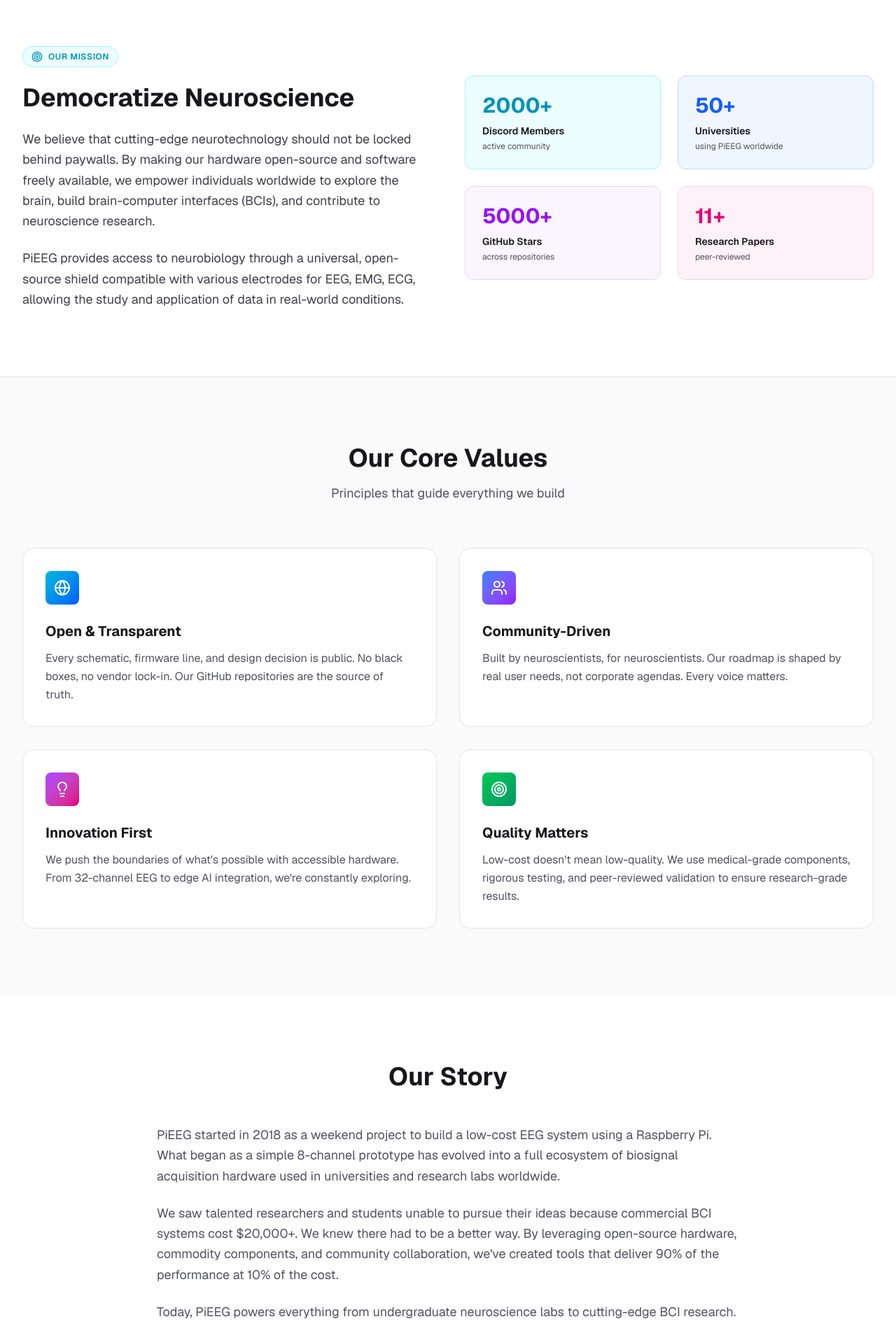
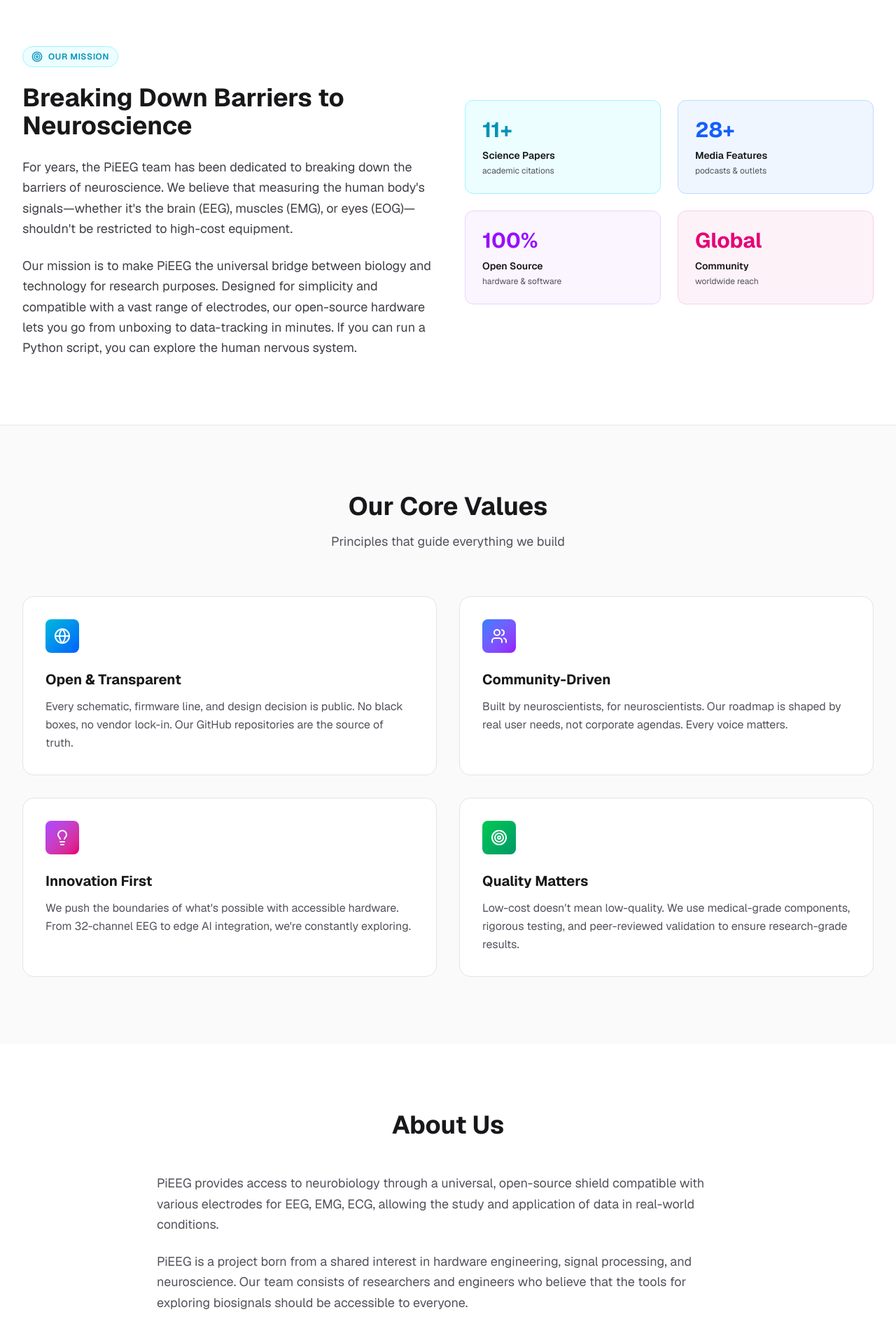
Before and after one commit to pieeg-club/PiEEG-com, a Next.js app: page /about in a window 1280 px wide. Shown: the part 520-2415 px from the top of the page at 70% size. Built offline with nearby package versions, Linux system fonts and the light colour scheme.

Commit message:
Update About page content to enhance clarity and detail on PiEEG's mission and offerings

```diff
--- a/src/app/about/page.tsx
+++ b/src/app/about/page.tsx
@@ -5,7 +5,7 @@
 export const metadata: Metadata = {
   title: "About — PiEEG",
   description:
-    "Learn about PiEEG's mission to democratize neuroscience technology through open-source brain-computer interface hardware.",
+    "PiEEG provides access to neurobiology through a universal, open-source shield compatible with various electrodes for EEG, EMG, ECG, allowing the study and application of data in real-world conditions.",
 };
 
 export default function AboutPage() {
@@ -42,37 +42,37 @@
                 </span>
               </div>
               <h2 className="text-3xl sm:text-4xl font-bold mb-6">
-                Democratize Neuroscience
+                Breaking Down Barriers to Neuroscience
               </h2>
               <div className="prose prose-lg dark:prose-invert max-w-none">
                 <p className="text-lg text-zinc-700 dark:text-zinc-300 leading-relaxed mb-6">
-                  We believe that cutting-edge neurotechnology should not be locked behind paywalls. By making our hardware open-source and software freely available, we empower individuals worldwide to explore the brain, build brain-computer interfaces (BCIs), and contribute to neuroscience research.
+                  For years, the PiEEG team has been dedicated to breaking down the barriers of neuroscience. We believe that measuring the human body&apos;s signals—whether it&apos;s the brain (EEG), muscles (EMG), or eyes (EOG)—shouldn&apos;t be restricted to high-cost equipment.
                 </p>
                 <p className="text-lg text-zinc-700 dark:text-zinc-300 leading-relaxed">
-                  PiEEG provides access to neurobiology through a universal, open-source shield compatible with various electrodes for EEG, EMG, ECG, allowing the study and application of data in real-world conditions.
+                  Our mission is to make PiEEG the universal bridge between biology and technology for research purposes. Designed for simplicity and compatible with a vast range of electrodes, our open-source hardware lets you go from unboxing to data-tracking in minutes. If you can run a Python script, you can explore the human nervous system.
                 </p>
               </div>
             </div>
             <div className="grid grid-cols-2 gap-6">
               <div className="p-6 rounded-xl bg-cyan-50 dark:bg-cyan-950/30 border border-cyan-200 dark:border-cyan-800">
-                <div className="text-3xl font-bold text-cyan-600 dark:text-cyan-400 mb-2">2000+</div>
-                <div className="text-sm font-semibold text-zinc-900 dark:text-zinc-100">Discord Members</div>
-                <div className="text-xs text-zinc-600 dark:text-zinc-400 mt-1">active community</div>
+                <div className="text-3xl font-bold text-cyan-600 dark:text-cyan-400 mb-2">11+</div>
+                <div className="text-sm font-semibold text-zinc-900 dark:text-zinc-100">Science Papers</div>
+                <div className="text-xs text-zinc-600 dark:text-zinc-400 mt-1">academic citations</div>
               </div>
               <div className="p-6 rounded-xl bg-blue-50 dark:bg-blue-950/30 border border-blue-200 dark:border-blue-800">
-                <div className="text-3xl font-bold text-blue-600 dark:text-blue-400 mb-2">50+</div>
-                <div className="text-sm font-semibold text-zinc-900 dark:text-zinc-100">Universities</div>
-                <div className="text-xs text-zinc-600 dark:text-zinc-400 mt-1">using PiEEG worldwide</div>
+                <div className="text-3xl font-bold text-blue-600 dark:text-blue-400 mb-2">28+</div>
+                <div className="text-sm font-semibold text-zinc-900 dark:text-zinc-100">Media Features</div>
+                <div className="text-xs text-zinc-600 dark:text-zinc-400 mt-1">podcasts & outlets</div>
               </div>
               <div className="p-6 rounded-xl bg-purple-50 dark:bg-purple-950/30 border border-purple-200 dark:border-purple-800">
-                <div className="text-3xl font-bold text-purple-600 dark:text-purple-400 mb-2">5000+</div>
-                <div className="text-sm font-semibold text-zinc-900 dark:text-zinc-100">GitHub Stars</div>
-                <div className="text-xs text-zinc-600 dark:text-zinc-400 mt-1">across repositories</div>
+                <div className="text-3xl font-bold text-purple-600 dark:text-purple-400 mb-2">100%</div>
+                <div className="text-sm font-semibold text-zinc-900 dark:text-zinc-100">Open Source</div>
+                <div className="text-xs text-zinc-600 dark:text-zinc-400 mt-1">hardware & software</div>
               </div>
               <div className="p-6 rounded-xl bg-pink-50 dark:bg-pink-950/30 border border-pink-200 dark:border-pink-800">
-                <div className="text-3xl font-bold text-pink-600 dark:text-pink-400 mb-2">11+</div>
-                <div className="text-sm font-semibold text-zinc-900 dark:text-zinc-100">Research Papers</div>
-                <div className="text-xs text-zinc-600 dark:text-zinc-400 mt-1">peer-reviewed</div>
+                <div className="text-3xl font-bold text-pink-600 dark:text-pink-400 mb-2">Global</div>
+                <div className="text-sm font-semibold text-zinc-900 dark:text-zinc-100">Community</div>
+                <div className="text-xs text-zinc-600 dark:text-zinc-400 mt-1">worldwide reach</div>
               </div>
             </div>
           </div>
@@ -140,19 +140,19 @@
         <div className="max-w-4xl mx-auto px-4 sm:px-6 lg:px-8">
           <div className="text-center mb-12">
             <h2 className="text-3xl sm:text-4xl font-bold mb-4">
-              Our Story
+              About Us
             </h2>
           </div>
 
           <div className="prose prose-lg dark:prose-invert max-w-none">
             <p className="text-lg text-zinc-600 dark:text-zinc-400 leading-relaxed mb-6">
-              PiEEG started in 2018 as a weekend project to build a low-cost EEG system using a Raspberry Pi. What began as a simple 8-channel prototype has evolved into a full ecosystem of biosignal acquisition hardware used in universities and research labs worldwide.
+              PiEEG provides access to neurobiology through a universal, open-source shield compatible with various electrodes for EEG, EMG, ECG, allowing the study and application of data in real-world conditions.
             </p>
             <p className="text-lg text-zinc-600 dark:text-zinc-400 leading-relaxed mb-6">
-              We saw talented researchers and students unable to pursue their ideas because commercial BCI systems cost $20,000+. We knew there had to be a better way. By leveraging open-source hardware, commodity components, and community collaboration, we've created tools that deliver 90% of the performance at 10% of the cost.
+              PiEEG is a project born from a shared interest in hardware engineering, signal processing, and neuroscience. Our team consists of researchers and engineers who believe that the tools for exploring biosignals should be accessible to everyone.
             </p>
             <p className="text-lg text-zinc-600 dark:text-zinc-400 leading-relaxed">
-              Today, PiEEG powers everything from undergraduate neuroscience labs to cutting-edge BCI research. Our community has grown to thousands of users across 50+ countries, and we're just getting started.
+              Over the years, we have contributed to the field by publishing our findings on Brain-Computer Interfaces (BCIs) and developing open-source hardware. Our goal isn&apos;t just to build devices, but to provide a transparent platform where others can experiment and build their own neural interfaces. By combining our experience in hardware design with machine learning, we work to ensure PiEEG remains a reliable, entry-level tool for non-medical research and exploration.
             </p>
           </div>
         </div>
```
